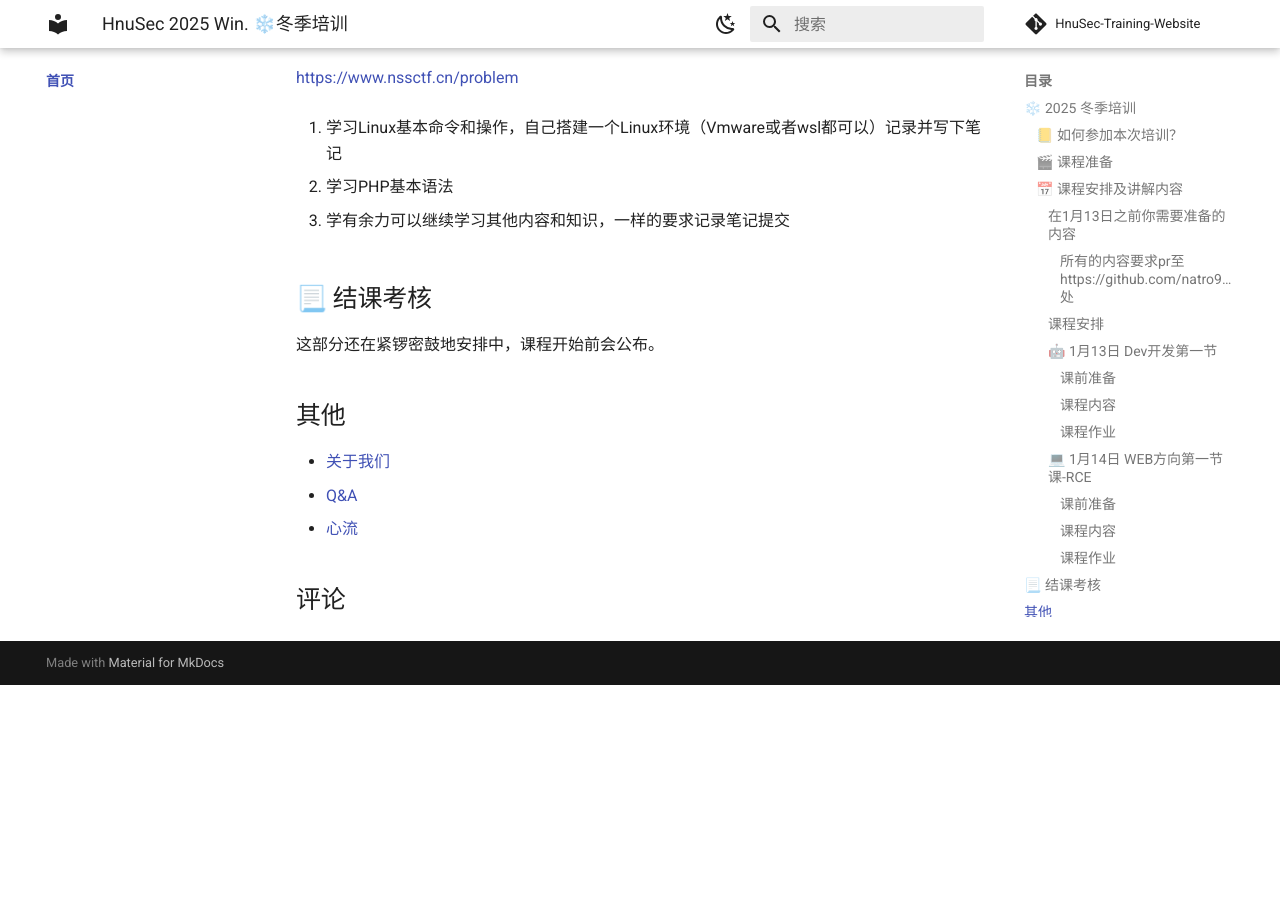
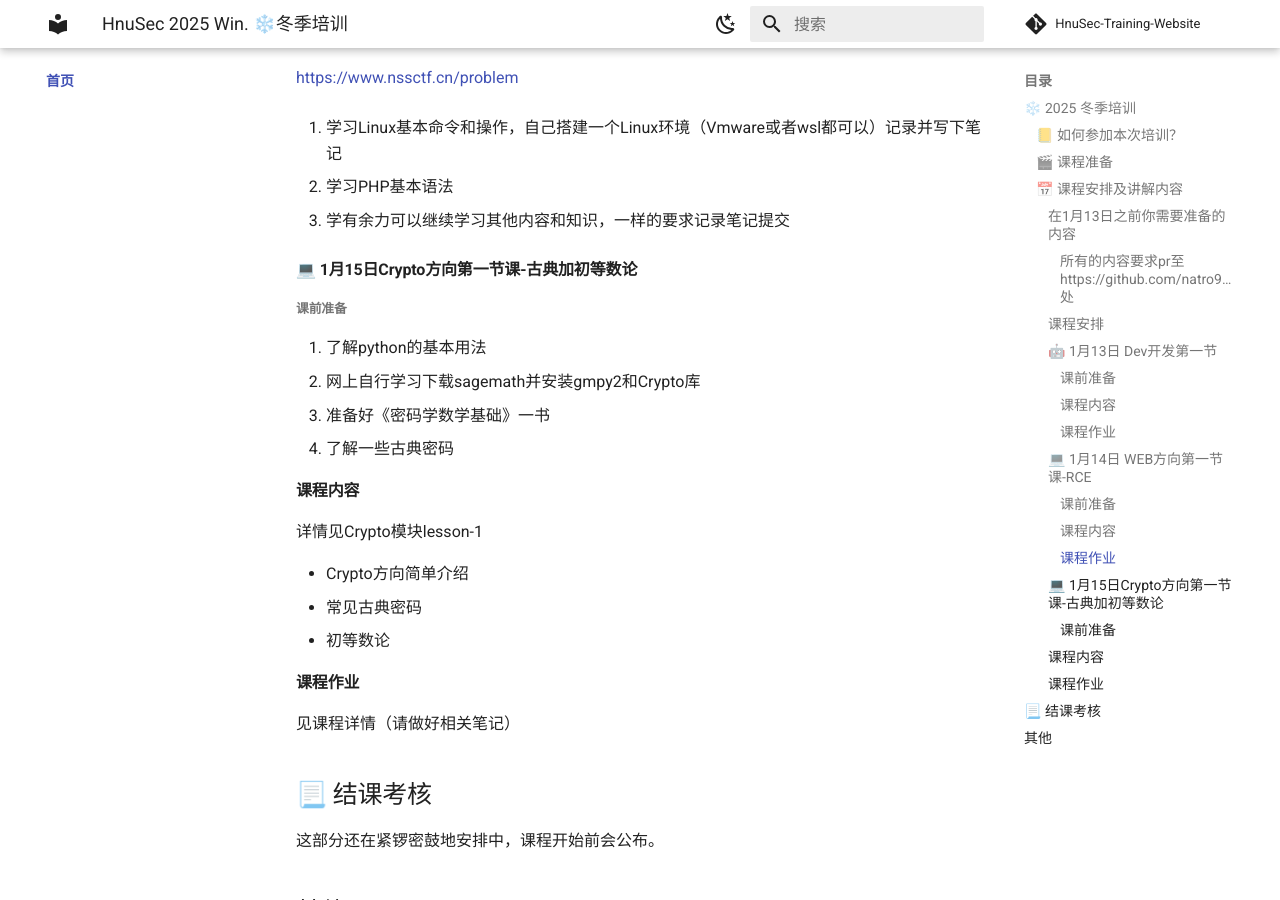
Before and after one commit to natro92/HnuSec-Training-Website, an MkDocs documentation site: the page built from docs/index.md, in a window 1280 px wide and 900 px high, scrolled down 6114 px. Built offline with MkDocs 1.6.1 and Material for MkDocs 9.7.7, drawn with Linux system fonts in a browser that asks for light colours; comment, search, counter and statistics services are not loaded; before the commit the page ends 6799 px from its top, so only the background shows below that.

Commit message:
Update index.md

```diff
--- a/docs/index.md
+++ b/docs/index.md
@@ -284,6 +284,26 @@ https://www.nssctf.cn/problem
 5. 学有余力可以继续学习其他内容和知识，一样的要求记录笔记提交
 
 
+####  💻 1月15日Crypto方向第一节课-古典加初等数论
+
+##### 课前准备
+1. 了解python的基本用法
+2. 网上自行学习下载sagemath并安装gmpy2和Crypto库
+3. 准备好《密码学数学基础》一书
+4. 了解一些古典密码
+
+#### 课程内容
+详情见Crypto模块lesson-1
+
+- Crypto方向简单介绍
+- 常见古典密码
+- 初等数论
+
+#### 课程作业
+见课程详情（请做好相关笔记）
+
+
+
 
 ## 📃 结课考核
 
```
